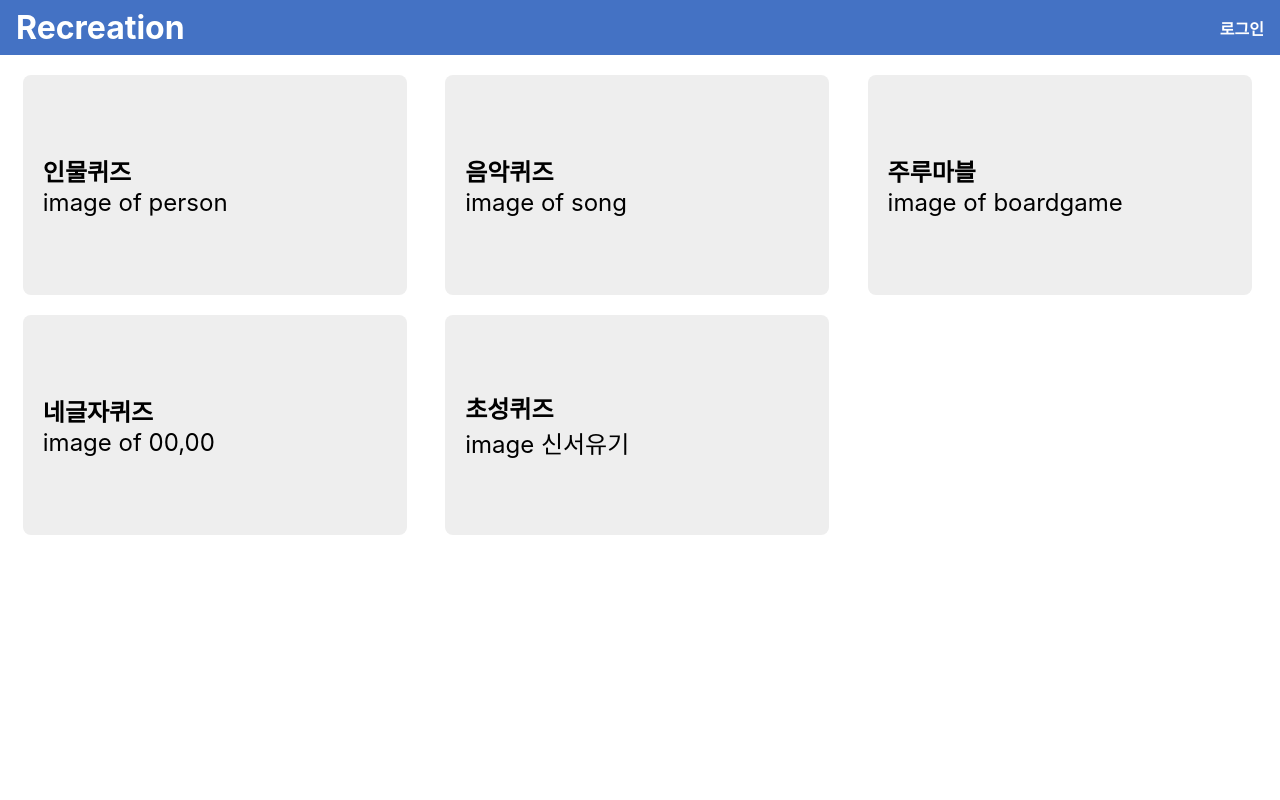
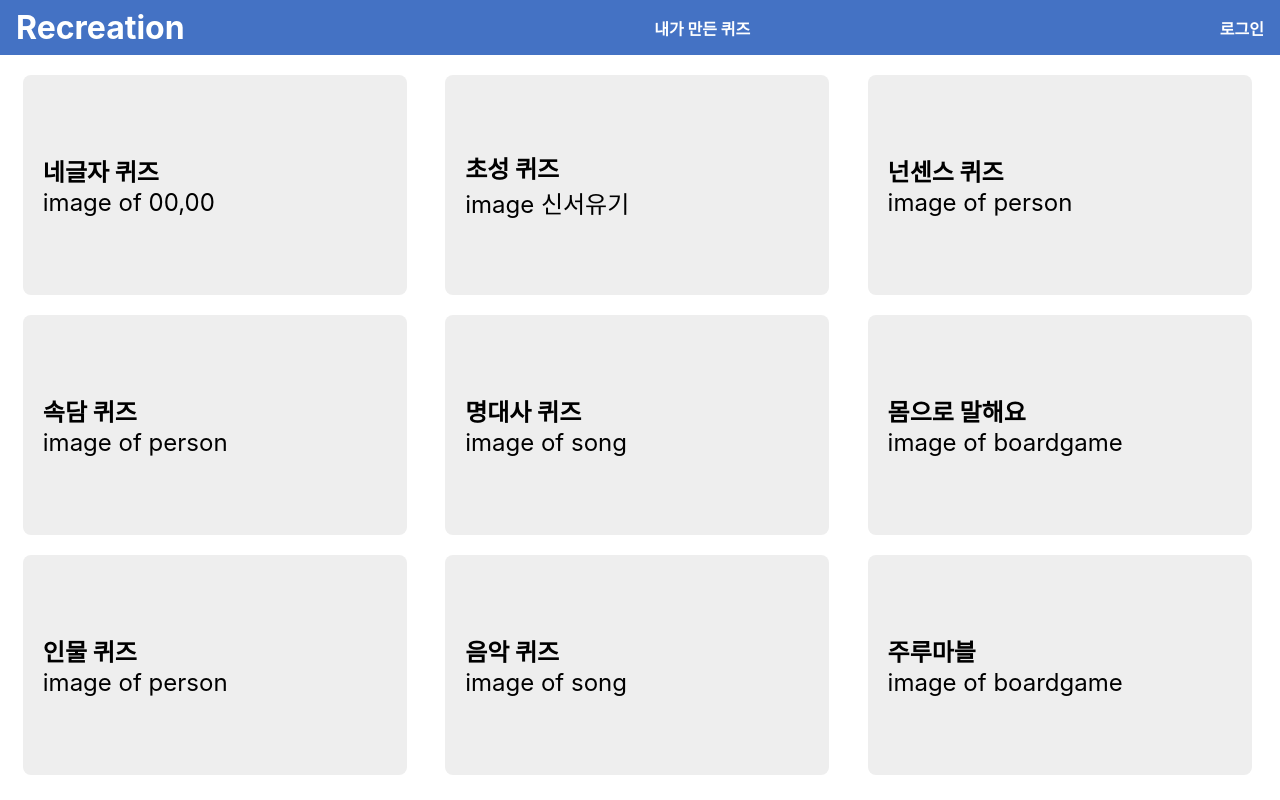
Before and after one commit to asjay18/cs496_4thWeek, a React (Create React App) app in the folder client/: page / in a window 1280 px wide. Built offline with nearby package versions, Linux system fonts and the light colour scheme; the HTML template or start-up script is replaced by a standard one.

Commit message:
make quiz

```diff
--- a/client/src/NavBar.js
+++ b/client/src/NavBar.js
@@ -7,11 +7,11 @@ function NavBar(){
             <CustomLink to="/">
                 <h3>Recreation</h3>
             </CustomLink>
-            {/* <ul className="navUl">
-                <CustomLink to="/">홈</CustomLink>
-                <CustomLink to="/likedPage">좋아요한 퀴즈</CustomLink>
+            <ul className="navUl">
+                {/* <CustomLink to="/">홈</CustomLink>
+                <CustomLink to="/likedPage">좋아요한 퀴즈</CustomLink> */}
                 <CustomLink to="/madePage">내가 만든 퀴즈</CustomLink>
-            </ul> */}
+            </ul>
             <Link className="loginButton" to="/login">로그인</Link>
         </div>
     )
--- a/client/src/Pages/Auth/Enroll.js
+++ b/client/src/Pages/Auth/Enroll.js
@@ -27,7 +27,7 @@ function Enroll(){
                 }).then(function (response) {
 
                     if(response.data === "회원가입 성공") {
-                        navigate("/");
+                        navigate("/login");
                         window.location.reload();
                     } else {
 
--- a/client/src/Pages/HomePage/FourWordQuiz.js
+++ b/client/src/Pages/HomePage/FourWordQuiz.js
@@ -25,7 +25,7 @@ function FourWordQuiz() {
 
             <h1>네글자 퀴즈</h1>
 
-            <Link to="/makeQuiz">
+            <Link to="/make/fourwords">
                 <button>퀴즈 만들기</button>
             </Link>
 
--- a/client/src/Pages/HomePage/Home.js
+++ b/client/src/Pages/HomePage/Home.js
@@ -6,15 +6,55 @@ function Home(){
     return(
         <div>
             <div className="quizesTab">
+                <Link to="/fourWordQuiz">
+                    <div className="type" id="fourWordQuiz">
+                        <h4>네글자 퀴즈</h4>
+                        <div>image of 00,00</div>
+                    </div>
+                </Link>
+                <Link to="/chosungQuiz">
+                    <div className="type" id="chosungQuiz">
+                        <h4>초성 퀴즈</h4>
+                        <div>image 신서유기</div>
+                    </div>
+                </Link>
                 <Link to="/peopleQuiz">
                     <div className="type" id="peopleQuiz">
-                        <h4>인물퀴즈</h4>
+                        <h4>넌센스 퀴즈</h4>
+                        <div>image of person</div>
+                    </div>
+                </Link>
+            </div>
+            <div className="quizesTab">
+                <Link to="/peopleQuiz">
+                    <div className="type" id="peopleQuiz">
+                        <h4>속담 퀴즈</h4>
                         <div>image of person</div>
                     </div>
                 </Link>
                 <Link to="/songQuiz">
                     <div className="type" id="songQuiz">
-                        <h4>음악퀴즈</h4>
+                        <h4>명대사 퀴즈</h4>
+                        <div>image of song</div>
+                    </div>
+                </Link>
+                <Link to="/jurumarble">
+                    <div className="type" id="jurumarble">
+                        <h4>몸으로 말해요</h4>
+                        <div>image of boardgame</div>
+                    </div>
+                </Link>
+            </div>
+            <div className="quizesTab">
+                <Link to="/peopleQuiz">
+                    <div className="type" id="peopleQuiz">
+                        <h4>인물 퀴즈</h4>
+                        <div>image of person</div>
+                    </div>
+                </Link>
+                <Link to="/songQuiz">
+                    <div className="type" id="songQuiz">
+                        <h4>음악 퀴즈</h4>
                         <div>image of song</div>
                     </div>
                 </Link>
@@ -25,20 +65,7 @@ function Home(){
                     </div>
                 </Link>
             </div>
-            <div className="quizesTab">
-                <Link to="/fourWordQuiz">
-                    <div className="type" id="fourWordQuiz">
-                        <h4>네글자퀴즈</h4>
-                        <div>image of 00,00</div>
-                    </div>
-                </Link>
-                <Link to="/chosungQuiz">
-                    <div className="type" id="chosungQuiz">
-                        <h4>초성퀴즈</h4>
-                        <div>image 신서유기</div>
-                    </div>
-                </Link>
-            </div>
+
         </div>
     )
 }
--- a/client/src/Pages/MakeForm/MakeFourWordQuiz.js
+++ b/client/src/Pages/MakeForm/MakeFourWordQuiz.js
@@ -1,29 +1,83 @@
 import React from "react";
 import { useState } from "react";
+import { useNavigate } from "react-router-dom";
+import axios from "axios";
 
 function MakeFourWordQuiz(){
     let initialValues = [];
     for(var i=0; i<15; i++){
         initialValues.push({ index:i, que: "", ans: "" });
     }
+
+
     const [quizValues, setQuizValues] = useState(initialValues);
     let copy
+
+
+    const initialTitle = { title: "" };
+    const [state, setTitle] = useState(initialTitle);
+    const {title} = state;
+    const handleTitleChange = (e) => {
+        const {name, value} = e.target;
+        setTitle({...state, [name]: value});
+    };
+
     const handleChange = (e) => {
         const { name, value } = e.target;
         copy = quizValues
         if(name.startsWith('que')) copy[parseInt(name.slice(4))].que= value
         else copy[parseInt(name.slice(4))].ans= value
         setQuizValues({ ...copy });
+
     };
 
-    const handleSubmit = () => {
-        console.log(quizValues)
+    const navigate = useNavigate();
+
+    const handleSubmit = (e) => {
+        var words = ``;
+        var answers = ``;
+
+        for(var i=0; i<15; i++) {
+            if(quizValues[i].que !== '' && quizValues[i].ans !== '') {
+                words = words + quizValues[i].que + `\n`;
+                answers = answers + quizValues[i].ans + `\n`;
+            }
+        }
+        // console.log(words.slice(0, -1));
+        // console.log(answers.slice(0, -1));
+
+        axios.post("http://localhost:5000/write/quiz", {
+            title: title,
+            writerId: 29,
+            quiz: words.slice(0, -1),
+            answer: answers.slice(0, -1),
+            type: '네글자'
+        }).then(function (response) {
+
+        }).catch(err => {
+            console.log(err);
+        });
+        // console.log(title)
+        // console.log(quizValues)
+
+        navigate("/fourWordQuiz");
+        window.location.reload();
+        e.preventDefault();
     };
 
     return(
         <div className="makePage">
             <h1>네글자 퀴즈 만들기</h1>
+
             <form className="quizForm1" onSubmit={handleSubmit}>
+                <input
+                    type="title"
+                    id="title"
+                    name="title"
+                    placeholder="퀴즈 제목을 입력해주세요"
+                    value={title}
+                    onChange={handleTitleChange}
+                />
                 {initialValues.map((item)=>{
                     return (
                         <div className="quizInputField">
@@ -43,7 +97,7 @@ function MakeFourWordQuiz(){
                         </div>
                     )
                 })}
-                <button type="submit" id="submit">제출하기</button>
+                <button type="submit" id="submit">만들기</button>
             </form>
         </div>
     )
```
Also changed, not shown: client/src/Pages/Auth/Login.js (+7 -1 lines), 1 other file (tests, documents, lock files or other folders).
